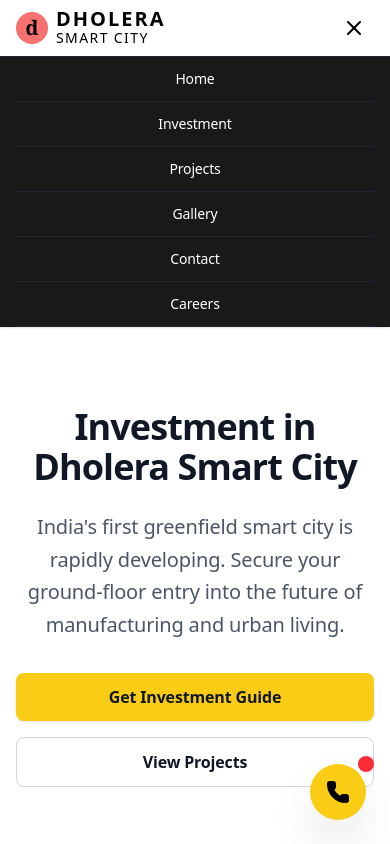
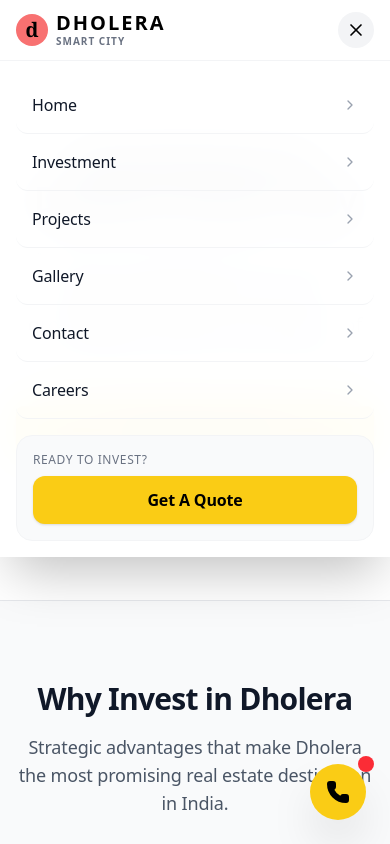
Before and after one commit to fadoomotivation-pixel/mayur, a Next.js app: page /investment in a window 390 px wide. Both pictures are taken after a click on the button "Toggle menu". Shown: the top 844 px of the page. Built offline with nearby package versions, Linux system fonts and the light colour scheme.

Commit message:
Enhance mobile menu and update CTA

```diff
--- a/app/page.tsx
+++ b/app/page.tsx
@@ -92,71 +92,7 @@ export default function Home() {
         </div>
       </section>
 
-      {/* 2. ROI / INVESTMENT HIGHLIGHT */}
-      <section id="invest" className="py-20 sm:py-32 relative bg-[#f9fafb]">
-        <div className="max-w-7xl mx-auto px-6">
-          <motion.div
-            initial="hidden"
-            whileInView="visible"
-            viewport={{ once: true, margin: "-100px" }}
-            variants={stagger}
-            className="grid lg:grid-cols-2 gap-12 lg:gap-16 items-center"
-          >
-            <div>
-              <motion.h2 variants={fadeUp} className="text-3xl sm:text-4xl md:text-5xl font-bold tracking-tight mb-6 text-gray-900">
-                The Smart Investor's <br /><span className="text-blue-600">Choice.</span>
-              </motion.h2>
-              <motion.p variants={fadeUp} className="text-lg text-gray-600 mb-8 leading-relaxed">
-                Experience unparalleled growth with guaranteed returns. Capitalize on the massive infrastructure development of Dholera Smart City before prices surge.
-              </motion.p>
 
-              <div className="space-y-4">
-                {[
-                  { icon: TrendingUp, title: "1% Monthly Return", desc: "Guaranteed for 36 Months" },
-                  { icon: ShieldCheck, title: "Invest ₹12 Lakhs", desc: "Secure a premium NA, NOC & Title Clear plot" },
-                  { icon: MapPin, title: "0 KM from Boundary", desc: "Prime strategic location" }
-                ].map((item, i) => (
-                  <motion.div key={i} variants={fadeUp} className="flex items-start gap-4 p-4 bg-white border border-gray-100 shadow-sm rounded-2xl">
-                    <div className="w-12 h-12 rounded-full bg-blue-50 flex items-center justify-center shrink-0">
-                      <item.icon className="w-6 h-6 text-blue-600" />
-                    </div>
-                    <div>
-                      <h4 className="text-lg font-semibold text-gray-900">{item.title}</h4>
-                      <p className="text-sm text-gray-500">{item.desc}</p>
-                    </div>
-                  </motion.div>
-                ))}
-              </div>
-            </div>
-
-            <motion.div variants={fadeUp} className="relative">
-              <div className="absolute inset-0 bg-blue-100 blur-3xl -z-10 rounded-full" />
-              <div className="bg-white p-6 sm:p-8 md:p-12 rounded-[2.5rem] shadow-xl border border-gray-100 relative overflow-hidden">
-                <div className="absolute top-0 right-0 p-8 opacity-[0.03]">
-                  <TrendingUp className="w-32 h-32" />
-                </div>
-                <p className="text-sm font-semibold tracking-widest text-blue-600 uppercase mb-4">Limited Time Offer</p>
-                <div className="flex items-baseline gap-2 mb-2 flex-wrap">
-                  <span className="text-4xl sm:text-5xl md:text-6xl font-bold tracking-tighter text-gray-900">₹9,750</span>
-                  <span className="text-xl text-gray-500">/ Sq. Yd.</span>
-                </div>
-                <p className="text-gray-500 mb-8 pb-8 border-b border-gray-100 text-sm sm:text-base">Starting price for premium plots ranging from 125.84 to 377.46 Sq. Yd.</p>
-                <ul className="space-y-4 mb-8">
-                  {['NA, NOC & Title Clear', 'Premium Gated Community', 'Immediate Registry Available'].map((feat, i) => (
-                    <li key={i} className="flex items-center gap-3 text-sm font-medium text-gray-700">
-                      <ShieldCheck className="w-5 h-5 text-blue-600" />
-                      {feat}
-                    </li>
-                  ))}
-                </ul>
-                <a href="#contact" className="block w-full py-4 text-center bg-gray-900 hover:bg-black text-white shadow-md font-semibold rounded-2xl transition-all hover:-translate-y-0.5">
-                  Claim This Offer
-                </a>
-              </div>
-            </motion.div>
-          </motion.div>
-        </div>
-      </section>
 
       {/* WHY DHOLERA */}
       <section id="dholera" className="py-20 sm:py-32 bg-white border-y border-gray-100">
--- a/components/Header.tsx
+++ b/components/Header.tsx
@@ -1,9 +1,10 @@
 "use client";
 
-import { Phone, Mail, Clock, ChevronDown, Menu, X } from "lucide-react";
+import { Phone, Mail, Clock, Menu, X, ChevronRight } from "lucide-react";
 import { useState } from "react";
 import Link from "next/link";
 import { site } from "@/lib/data";
+import { motion, AnimatePresence } from "framer-motion";
 
 // Custom SVG components for social icons
 const Facebook = ({ className }: { className?: string }) => <svg viewBox="0 0 24 24" fill="currentColor" stroke="none" className={className}><path d="M18 2h-3a5 5 0 0 0-5 5v3H7v4h3v8h4v-8h3l1-4h-4V7a1 1 0 0 1 1-1h3z"/></svg>;
@@ -15,7 +16,7 @@ export default function Header() {
   const [isOpen, setIsOpen] = useState(false);
 
   return (
-    <header className="w-full font-sans sticky top-0 z-50 shadow-sm">
+    <header className="w-full font-sans sticky top-0 z-50 shadow-sm relative">
       {/* Top Bar - Hidden on mobile */}
       <div className="bg-black/95 backdrop-blur-md text-white text-[10px] md:text-xs h-8 hidden sm:flex items-center relative overflow-hidden">
         <div className="absolute top-0 left-0 bottom-0 w-48 bg-[#FACC15]" style={{ clipPath: 'polygon(0 0, 100% 0, 90% 100%, 0% 100%)' }}></div>
@@ -35,67 +36,112 @@ export default function Header() {
       </div>
 
       {/* Middle Bar & Nav Combined for smaller size on Mobile, separate on Desktop */}
-      <div className="bg-white/90 backdrop-blur-md">
-        <div className="max-w-7xl mx-auto px-4 md:px-6 py-2 md:py-3 flex justify-between items-center">
+      <div className="bg-white/95 backdrop-blur-md relative z-[60]">
+        <div className="max-w-7xl mx-auto px-4 md:px-6 py-3 flex justify-between items-center">
           {/* Logo */}
-          <Link href="/" className="flex items-center gap-2 shrink-0">
+          <Link href="/" onClick={() => setIsOpen(false)} className="flex items-center gap-2 shrink-0">
             <div className="w-8 h-8 md:w-10 md:h-10 bg-[#F87171] text-black font-bold rounded-full flex items-center justify-center text-xl md:text-2xl font-serif">
               d
             </div>
             <div>
               <div className="text-xl md:text-2xl font-bold tracking-widest leading-none text-black">DHOLERA</div>
-              <div className="text-sm md:text-md tracking-widest font-light text-black leading-tight">SMART CITY</div>
+              <div className="text-[10px] md:text-xs tracking-widest font-semibold text-gray-500 uppercase leading-tight mt-0.5">SMART CITY</div>
             </div>
           </Link>
 
           {/* Desktop Contact Info */}
           <div className="hidden lg:flex gap-6 items-center">
-            <div className="flex items-center gap-3 border-r border-gray-300 pr-6">
-              <div className="w-8 h-8 md:w-10 md:h-10 bg-gray-100 rounded-full flex items-center justify-center text-[#FACC15]">
+            <div className="flex items-center gap-3 border-r border-gray-200 pr-6">
+              <div className="w-8 h-8 md:w-10 md:h-10 bg-gray-50 rounded-full flex items-center justify-center text-[#FACC15] border border-gray-100">
                 <Phone className="w-4 h-4 md:w-5 md:h-5" />
               </div>
               <div>
-                <div className="text-gray-900 text-xs md:text-sm font-medium">Call Us Now</div>
-                <div className="text-[#FACC15] font-bold text-xs md:text-sm">+91 98999 74590</div>
+                <div className="text-gray-500 text-xs md:text-xs font-medium uppercase tracking-wider">Call Us Now</div>
+                <div className="text-black font-bold text-sm">+91 98999 74590</div>
               </div>
             </div>
 
             <div className="flex items-center gap-3">
-              <div className="w-8 h-8 md:w-10 md:h-10 bg-gray-100 rounded-full flex items-center justify-center text-[#FACC15]">
+              <div className="w-8 h-8 md:w-10 md:h-10 bg-gray-50 rounded-full flex items-center justify-center text-[#FACC15] border border-gray-100">
                 <Mail className="w-4 h-4 md:w-5 md:h-5" />
               </div>
               <div>
-                <div className="text-gray-900 text-xs md:text-sm font-medium">Send Email</div>
-                <div className="text-[#FACC15] font-bold text-xs md:text-sm">{site.email}</div>
+                <div className="text-gray-500 text-xs md:text-xs font-medium uppercase tracking-wider">Send Email</div>
+                <div className="text-black font-bold text-sm">{site.email}</div>
               </div>
             </div>
           </div>
 
-          <button className="md:hidden p-2 text-black" aria-label="Toggle menu" onClick={() => setIsOpen(!isOpen)}>
-            {isOpen ? <X className="w-6 h-6" /> : <Menu className="w-6 h-6" />}
+          <button className="md:hidden p-2 text-black bg-gray-100 rounded-full hover:bg-gray-200 transition-colors" aria-label="Toggle menu" onClick={() => setIsOpen(!isOpen)}>
+            {isOpen ? <X className="w-5 h-5" /> : <Menu className="w-5 h-5" />}
           </button>
         </div>
       </div>
 
-      {/* Nav Bar */}
-      <div className={`md:block bg-black/90 backdrop-blur-md text-white border-t border-gray-800 ${isOpen ? 'block' : 'hidden'}`}>
-        <div className="max-w-7xl mx-auto flex flex-col md:flex-row items-center justify-between">
-          <nav className="flex flex-col md:flex-row w-full md:w-auto items-center gap-0 md:gap-8 px-4 md:px-6">
-            <Link href="/" onClick={() => setIsOpen(false)} className="hover:text-[#FACC15] py-3 md:py-3 text-sm font-medium w-full md:w-auto text-center border-b border-gray-800 md:border-none">Home</Link>
-            <Link href="/investment" onClick={() => setIsOpen(false)} className="hover:text-[#FACC15] py-3 md:py-3 text-sm font-medium w-full md:w-auto text-center border-b border-gray-800 md:border-none">Investment</Link>
-            <Link href="/projects" onClick={() => setIsOpen(false)} className="hover:text-[#FACC15] py-3 md:py-3 text-sm font-medium w-full md:w-auto text-center border-b border-gray-800 md:border-none">Projects</Link>
-            <Link href="/gallery" onClick={() => setIsOpen(false)} className="hover:text-[#FACC15] py-3 md:py-3 text-sm font-medium w-full md:w-auto text-center border-b border-gray-800 md:border-none">Gallery</Link>
-            <Link href="/contact-us" onClick={() => setIsOpen(false)} className="hover:text-[#FACC15] py-3 md:py-3 text-sm font-medium w-full md:w-auto text-center border-b border-gray-800 md:border-none">Contact</Link>
-            <Link href="/career" onClick={() => setIsOpen(false)} className="hover:text-[#FACC15] py-3 md:py-3 text-sm font-medium w-full md:w-auto text-center border-b border-gray-800 md:border-none">Careers</Link>
+      {/* Desktop Nav Bar */}
+      <div className="hidden md:block bg-black/95 backdrop-blur-md text-white border-t border-gray-800">
+        <div className="max-w-7xl mx-auto flex items-center justify-between">
+          <nav className="flex items-center gap-8 px-6">
+            <Link href="/" className="hover:text-[#FACC15] py-3 text-sm font-medium transition-colors">Home</Link>
+            <Link href="/investment" className="hover:text-[#FACC15] py-3 text-sm font-medium transition-colors">Investment</Link>
+            <Link href="/projects" className="hover:text-[#FACC15] py-3 text-sm font-medium transition-colors">Projects</Link>
+            <Link href="/gallery" className="hover:text-[#FACC15] py-3 text-sm font-medium transition-colors">Gallery</Link>
+            <Link href="/contact-us" className="hover:text-[#FACC15] py-3 text-sm font-medium transition-colors">Contact</Link>
+            <Link href="/career" className="hover:text-[#FACC15] py-3 text-sm font-medium transition-colors">Careers</Link>
           </nav>
 
-          <div className="hidden md:block">
-            <Link href="/contact-us" className="bg-[#FACC15] text-black font-semibold px-6 py-3 flex items-center h-full hover:bg-yellow-500 transition-colors text-sm">
+          <div>
+            <Link href="/contact-us" className="bg-[#FACC15] text-black font-bold px-8 py-3 flex items-center h-full hover:bg-yellow-500 transition-colors text-sm tracking-wide">
               Get A Quote
             </Link>
           </div>
         </div>
       </div>
+
+      {/* Mobile Nav Overlay (Animated) */}
+      <AnimatePresence>
+        {isOpen && (
+          <motion.div
+            initial={{ opacity: 0, y: -20 }}
+            animate={{ opacity: 1, y: 0 }}
+            exit={{ opacity: 0, y: -20 }}
+            transition={{ duration: 0.2 }}
+            className="md:hidden absolute top-full left-0 right-0 bg-white/95 backdrop-blur-xl shadow-2xl border-t border-gray-100 z-50 overflow-hidden"
+          >
+            <nav className="flex flex-col p-4">
+              {[
+                { name: 'Home', path: '/' },
+                { name: 'Investment', path: '/investment' },
+                { name: 'Projects', path: '/projects' },
+                { name: 'Gallery', path: '/gallery' },
+                { name: 'Contact', path: '/contact-us' },
+                { name: 'Careers', path: '/career' }
+              ].map((link) => (
+                <Link
+                  key={link.name}
+                  href={link.path}
+                  onClick={() => setIsOpen(false)}
+                  className="flex items-center justify-between py-4 px-4 text-gray-900 font-medium hover:bg-gray-50 rounded-xl transition-colors border-b border-gray-100 last:border-0"
+                >
+                  {link.name}
+                  <ChevronRight className="w-4 h-4 text-gray-400" />
+                </Link>
+              ))}
+
+              <div className="mt-4 p-4 bg-gray-50 rounded-2xl border border-gray-100">
+                <p className="text-xs text-gray-500 font-medium uppercase tracking-wider mb-2">Ready to Invest?</p>
+                <Link
+                  href="/contact-us"
+                  onClick={() => setIsOpen(false)}
+                  className="w-full bg-[#FACC15] text-black font-bold py-3 rounded-xl flex items-center justify-center gap-2 hover:bg-yellow-500 transition-colors shadow-sm"
+                >
+                  Get A Quote
+                </Link>
+              </div>
+            </nav>
+          </motion.div>
+        )}
+      </AnimatePresence>
     </header>
   );
 }
```
Also changed, not shown: components/SmartInvestorChoice.tsx (+11 -0 lines).
